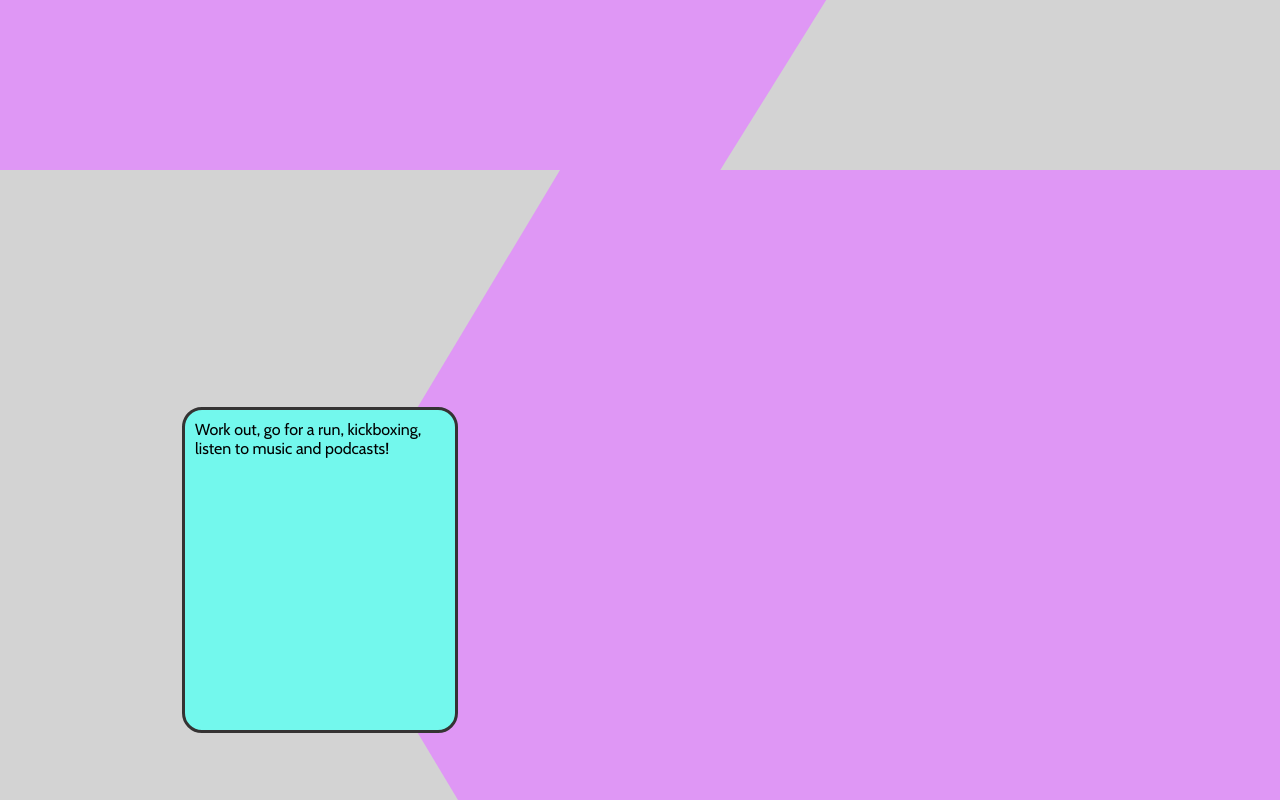
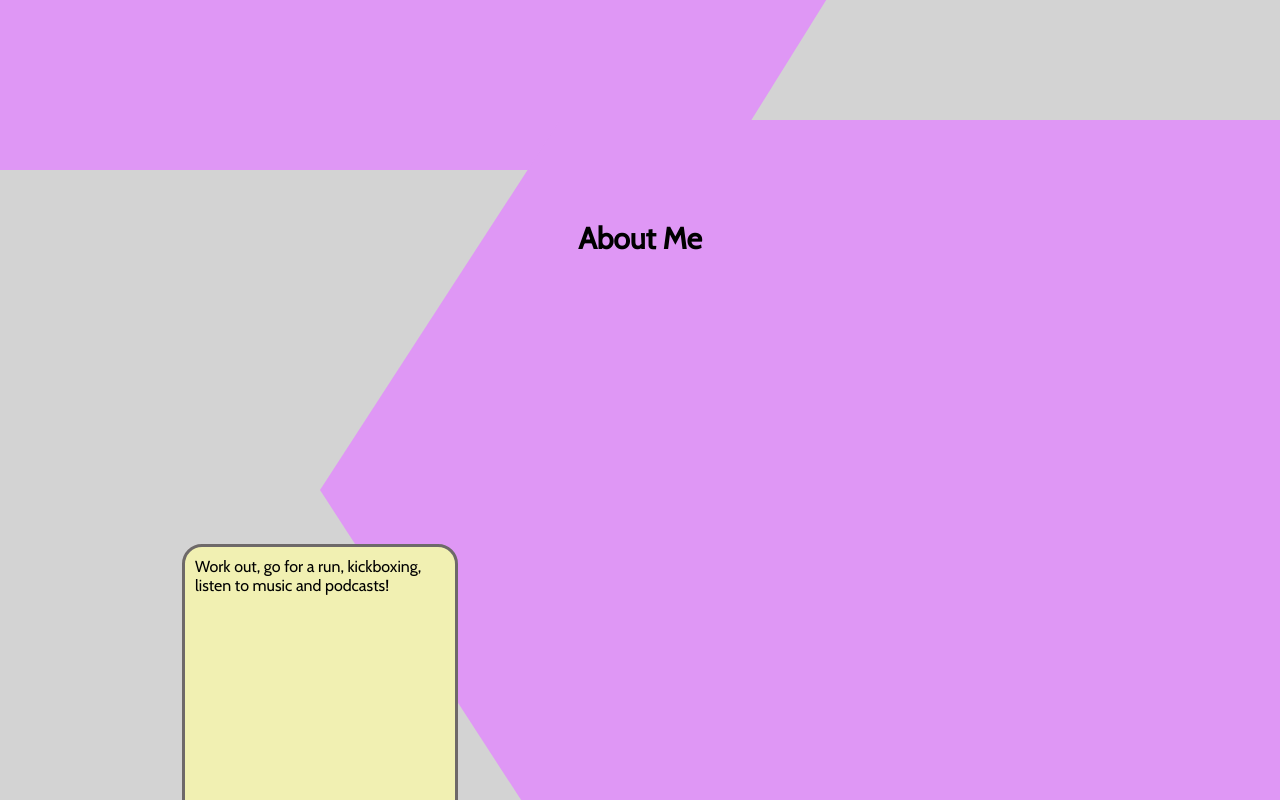
Before and after one commit to jesspesale/portfolio-site, a React (Create React App) app: page / in a window 1280 px wide. Shown: the part 660-1460 px from the top of the page. Built offline with nearby package versions, Linux system fonts and the light colour scheme.

Commit message:
working on fixing lots of things - many styling issues

```diff
--- a/src/components/Navbar/Navbar.css
+++ b/src/components/Navbar/Navbar.css
@@ -3,7 +3,7 @@
     height: 70px;
     background-color: rgb(192, 191, 191);
     position:fixed;
-    z-index: 2;
+    z-index: 4;
     top: 0;
     /* border-bottom: 2px; */
 }
--- a/src/components/about/about.css
+++ b/src/components/about/about.css
@@ -1,5 +1,4 @@
 .about{
-  /* background-color: lightblue; */
   height: 100vh;
   margin-top: 50px;
   display: flex;
@@ -17,8 +16,17 @@
 
 .a-right{
     flex: 1;
-    /* display: flex; */
-  /* justify-content: center; */
+    display: flex;
+    justify-content: center;
+}
+
+
+.a-title{
+    z-index: 3;
+    position: relative;
+    text-align: center;
+    padding: 100px 0px 0px 0px;
+    font-size: 30px;
 }
 
 .a-bg{
@@ -44,13 +52,11 @@ clip-path: polygon(25% 0%, 100% 0%, 100% 100%, 25% 100%, 0% 50%);
 }
 
 .a-card{
-    margin-top: -50px;
     width: 250px;
     height: 300px;
     border-radius: 20px;
-    border: 3px solid rgb(53, 51, 51);
-    margin: 5px 5px;
-    background-color: rgb(115, 248, 237);
+    border: 3px solid rgb(110, 105, 105);
+    background-color: rgb(241, 240, 178);
     padding: 10px;
     z-index: 1;
 }
--- a/src/components/about/about.jsx
+++ b/src/components/about/about.jsx
@@ -2,7 +2,11 @@ import "./about.css";
 
 const About = () => {
   return (
-    <div className="about" id="about">
+    <div id="about">
+      <div>
+        <h2 className="a-title">About Me</h2>
+      </div>
+      <div className="about">
         <div className="a-left">
           <div className="a-card-bg"></div>
           <div className="a-card">
@@ -15,6 +19,7 @@ const About = () => {
           <div className="a-bg"></div>
         </div>
       </div>
+    </div>
   );
 };
 
```
Lines whose indentation alone changed are shown as unchanged.
